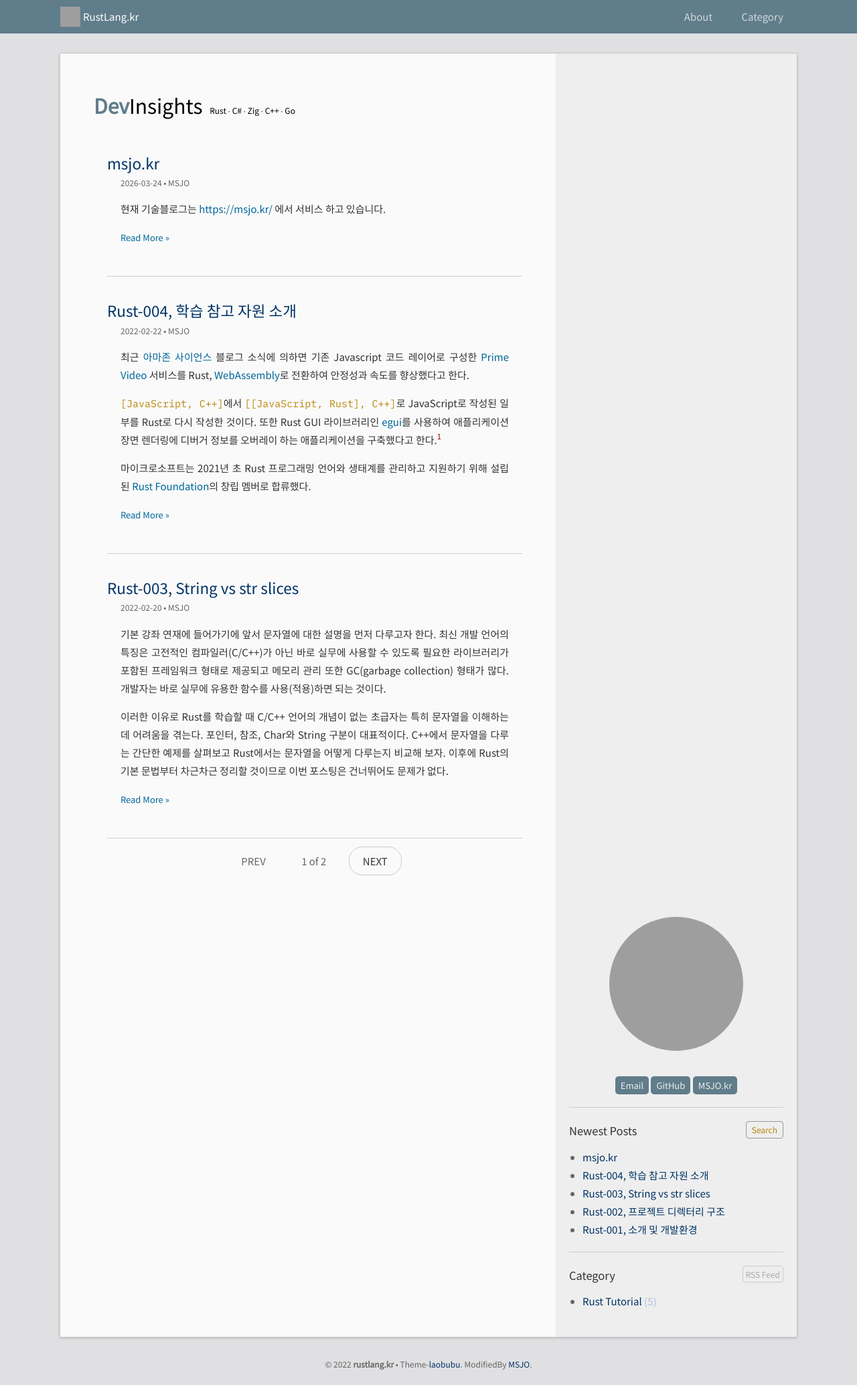
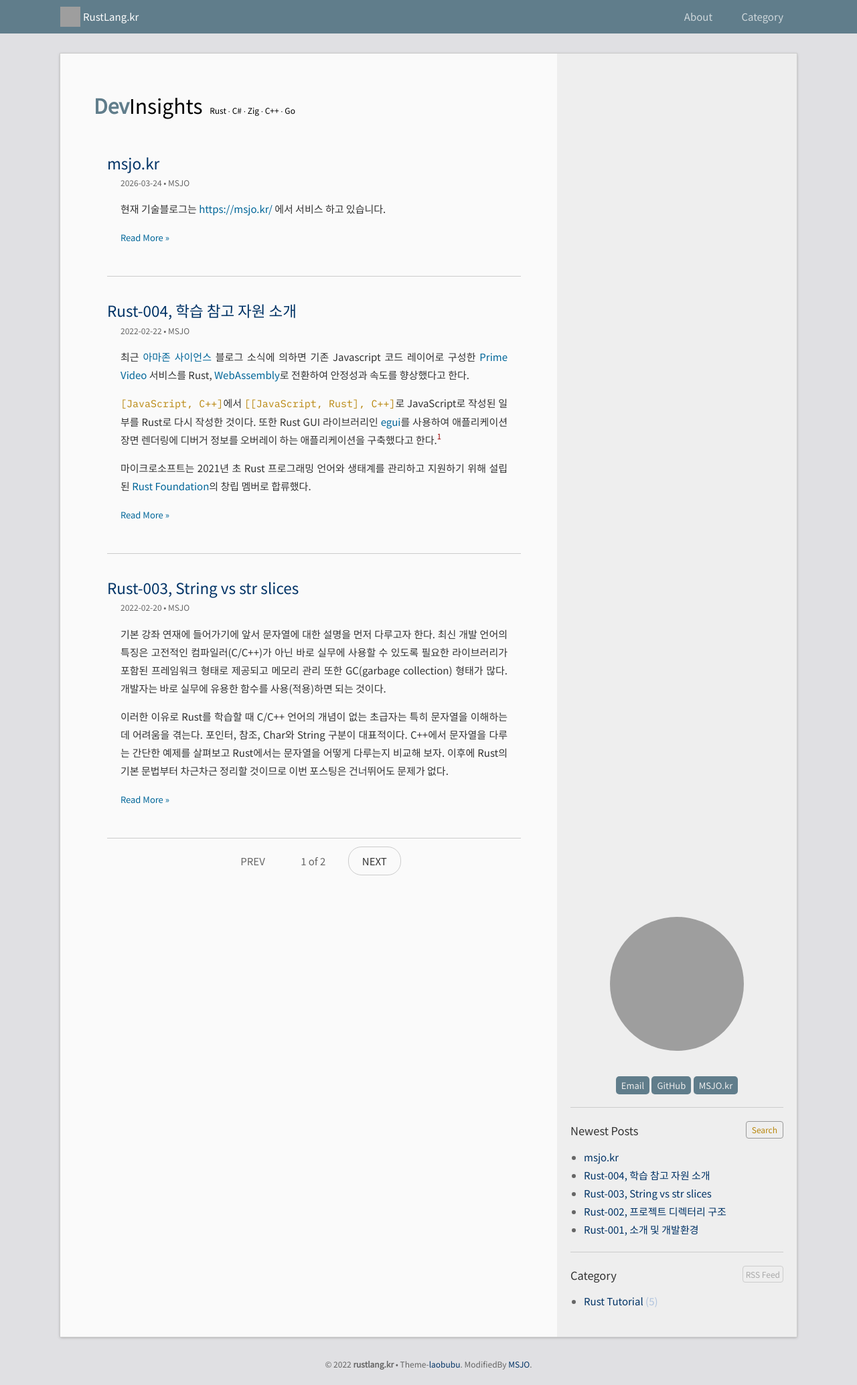
Before and after one commit to DebugJO/rustlang, a Jekyll site: the page built from index.html, in a window 1280 px wide. Shown: the whole page at 67% size. Built offline with Jekyll 4.4.1, drawn with Linux system fonts in a browser that asks for light colours; the list of posts is cut into pages by our own code; grey boxes are pictures that could not be loaded.

Commit message:
Update _layout.scss

```diff
--- a/_sass/_layout.scss
+++ b/_sass/_layout.scss
@@ -49,8 +49,8 @@
 	}
 }
 
-$col-main-width: 760px; /* 800 */
-$col-secnod-width: 360px; /* 300 */
+$col-main-width: 758px; /* 800 */
+$col-secnod-width: 358px; /* 300 */
 $hide-sidebar-screen-width: 1120px;
 
 .header-placeholder { position: absolute; }
```
